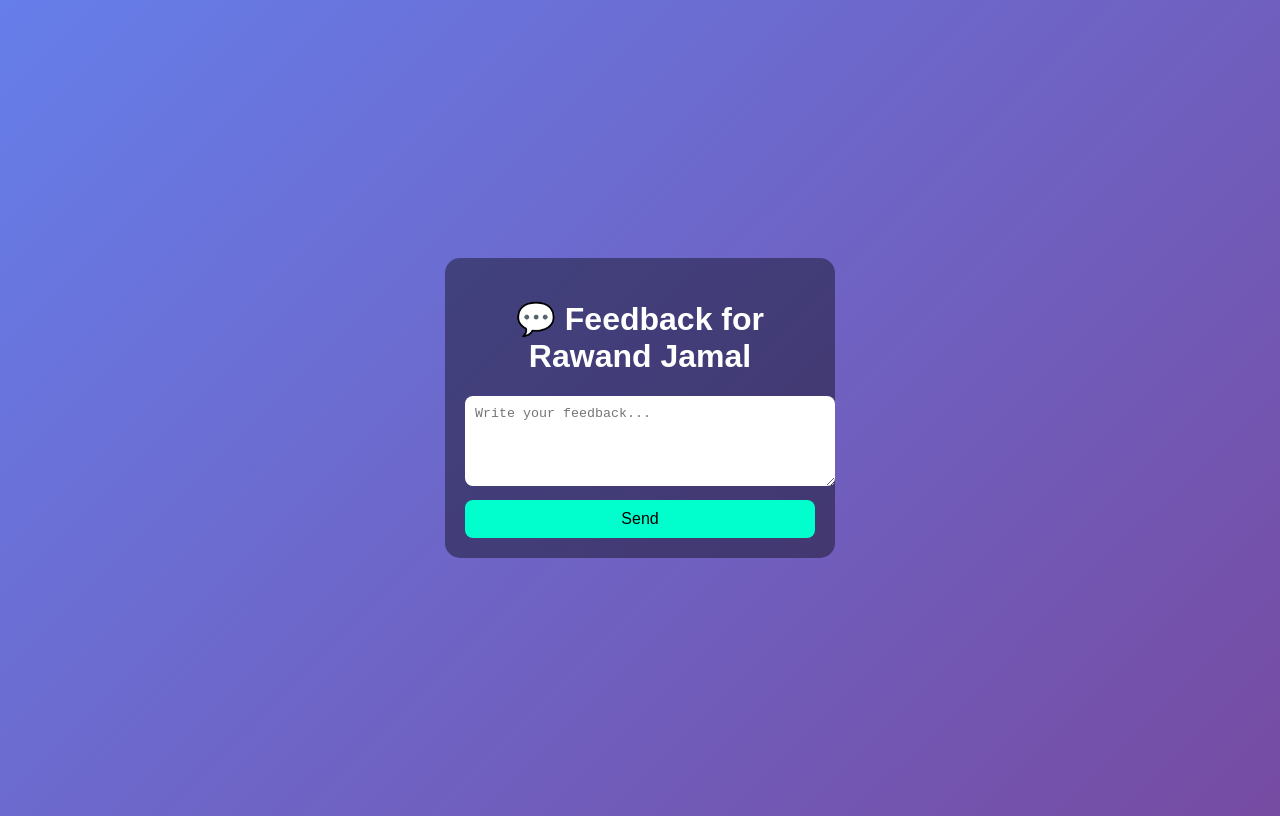
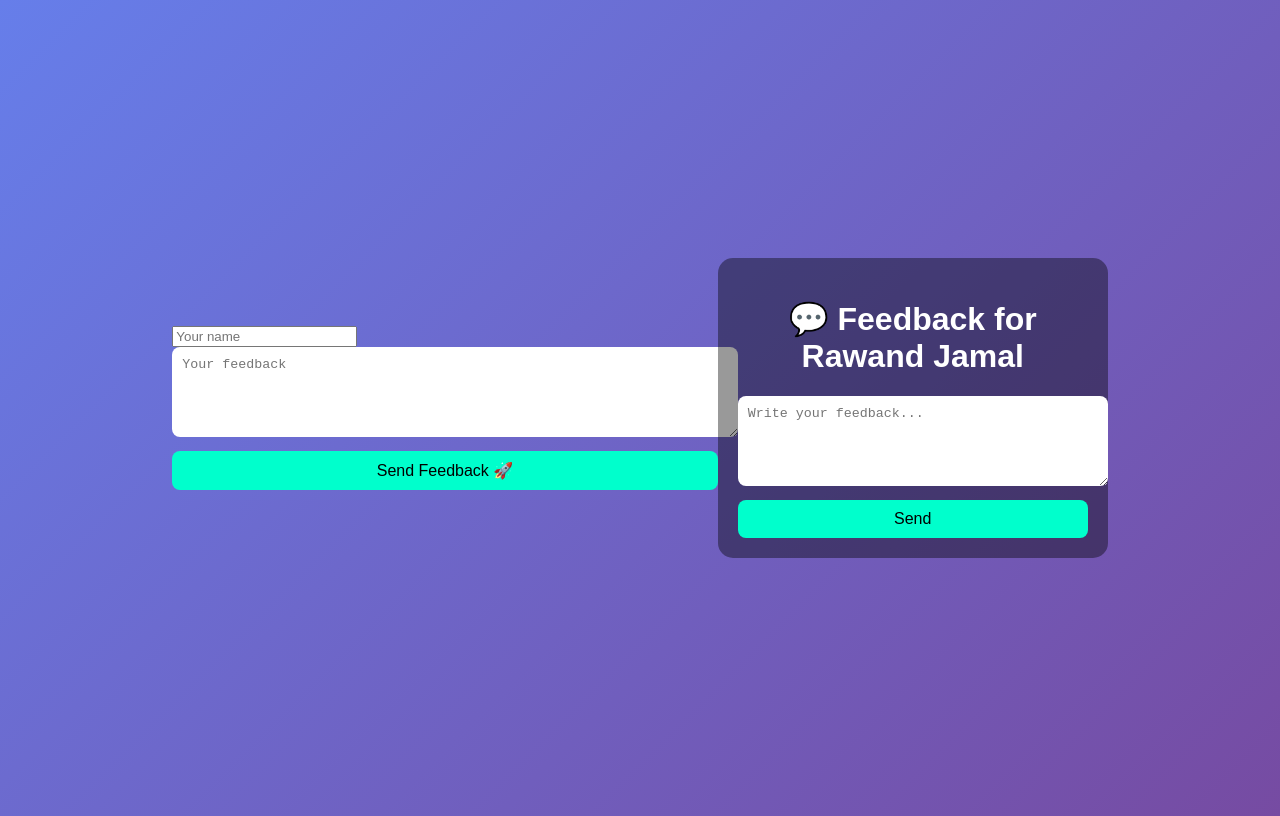
Before and after one commit to rawandjamalhassan-dot/rawand-feedback, a plain HTML site: page index.html in a window 1280 px wide. Drawn offline with Linux system fonts and the light colour scheme.

Commit message:
Integrate feedback form with Formspree
Added a form for user feedback submission using Formspree.

```diff
--- a/index.html
+++ b/index.html
@@ -59,6 +59,13 @@
 
 <body>
 
+    <form action="https://formspree.io/f/mzdvnngk" method="POST">
+  <input type="text" name="name" placeholder="Your name" required>
+  <textarea name="message" placeholder="Your feedback" required></textarea>
+  <button type="submit">Send Feedback 🚀</button>
+</form>
+
+
 <div class="box">
     <h1>💬 Feedback for Rawand Jamal</h1>
 
```
